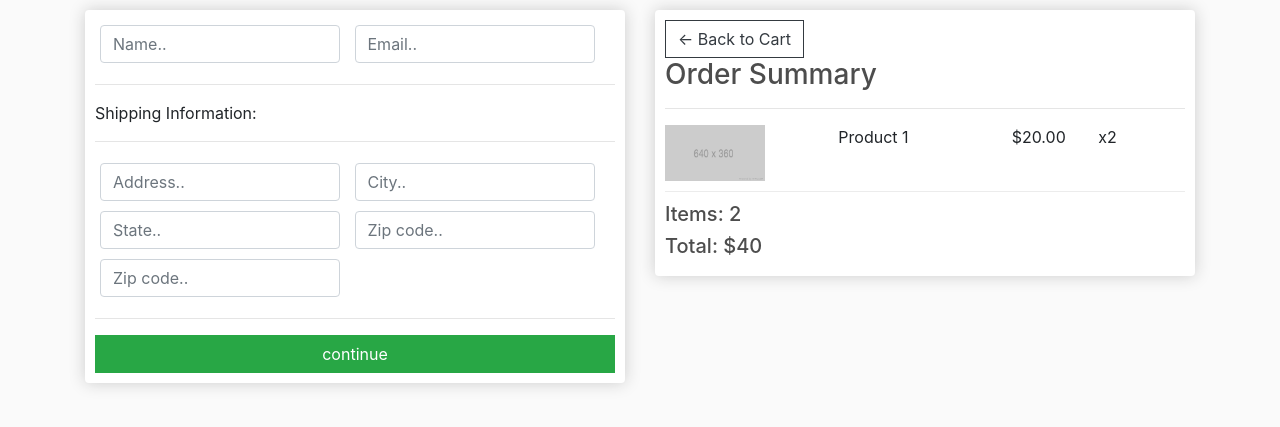
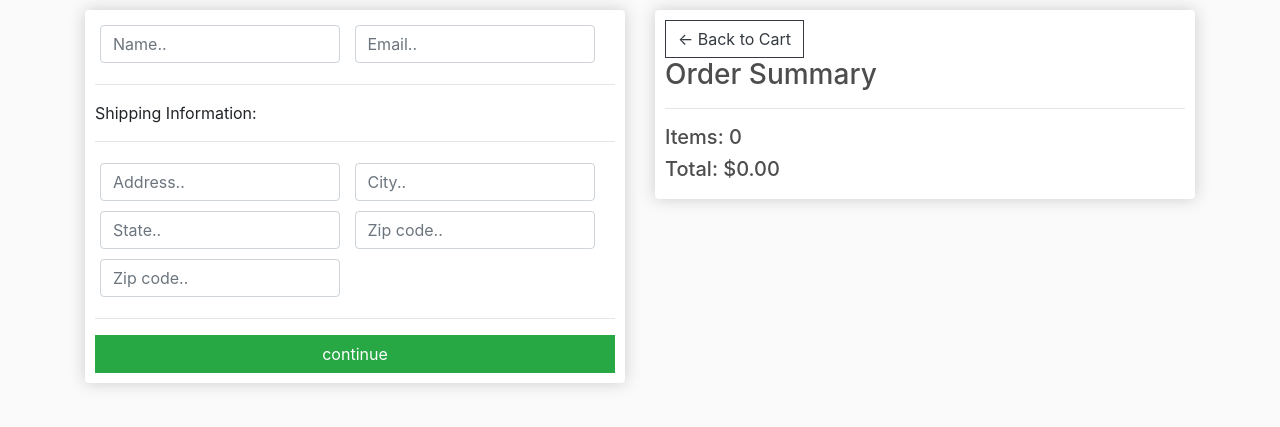
Before and after one commit to AbdullahbinTahir42/DjangoEcommerce, a Django app: page /checkout/ in a window 1280 px wide. Shown: the part 57-484 px from the top of the page. Run offline with Django 5.2, Linux system fonts and the light colour scheme; some libraries are stand-ins or nearby versions.

Commit message:
cart,checkout pages dynamic

```diff
--- a/Ecommerce/store/templates/store/cart.html
+++ b/Ecommerce/store/templates/store/cart.html
@@ -9,10 +9,10 @@
       <table class="table">
         <tr>
           <th>
-            <h5>Item: <strong>3</strong></h5>
+            <h5>Item: <strong>{{order.get_cart_items}}</strong></h5>
           </th>
           <th>
-            <h5>Total: <strong>$43</strong></h5>
+            <h5>Total: <strong>${{order.get_cart_total|floatformat:2}}</strong></h5>
           </th>
           <th>
             <a
--- a/Ecommerce/store/templates/store/checkout.html
+++ b/Ecommerce/store/templates/store/checkout.html
@@ -90,16 +90,18 @@
       >
       <h3>Order Summary</h3>
       <hr />
+      {% for item in items %}
       <div class="cart-row">
         <div style="flex: 2">
-          <img class="row-image" src="{% static 'images/placeholder.png' %}" />
+          <img class="row-image" src="{{item.product.imageURL}}" />
         </div>
-        <div style="flex: 2"><p>Product 1</p></div>
-        <div style="flex: 1"><p>$20.00</p></div>
-        <div style="flex: 1"><p>x2</p></div>
+        <div style="flex: 2"><p>{{item.product.name}}</p></div>
+        <div style="flex: 1"><p>${{item.product.price}}</p></div>
+        <div style="flex: 1"><p>x{{item.quantity}}</p></div>
       </div>
-      <h5>Items: 2</h5>
-      <h5>Total: $40</h5>
+      {% endfor %}
+      <h5>Items: {{order.get_cart_items}}</h5>
+      <h5>Total: ${{order.get_cart_total|floatformat:2}}</h5>
     </div>
   </div>
 </div>
--- a/Ecommerce/store/views.py
+++ b/Ecommerce/store/views.py
@@ -15,10 +15,19 @@ def cart(request):
         items = order.orderitems_set.all()
     else:
         items = []
+        order = {'get_cart_items': 0, 'get_cart_total' : 0}
 
-    context = {'items' : items}
+    context = {'items' : items,'order' : order}
     return render(request,'store/cart.html',context)
 
 def checkout(request):
-    context = {}
+    if request.user.is_authenticated:
+        customer = request.user.customer
+        order , created = Order.objects.get_or_create(customer = customer,complete = False)
+        items = order.orderitems_set.all()
+    else:
+        items = []
+        order = {'get_cart_items': 0, 'get_cart_total' : 0}
+
+    context = {'items' : items,'order' : order}
     return render(request,'store/checkout.html', context)
```
Also changed, not shown: Ecommerce/store/models.py (+13 -0 lines), Ecommerce/db.sqlite3.
